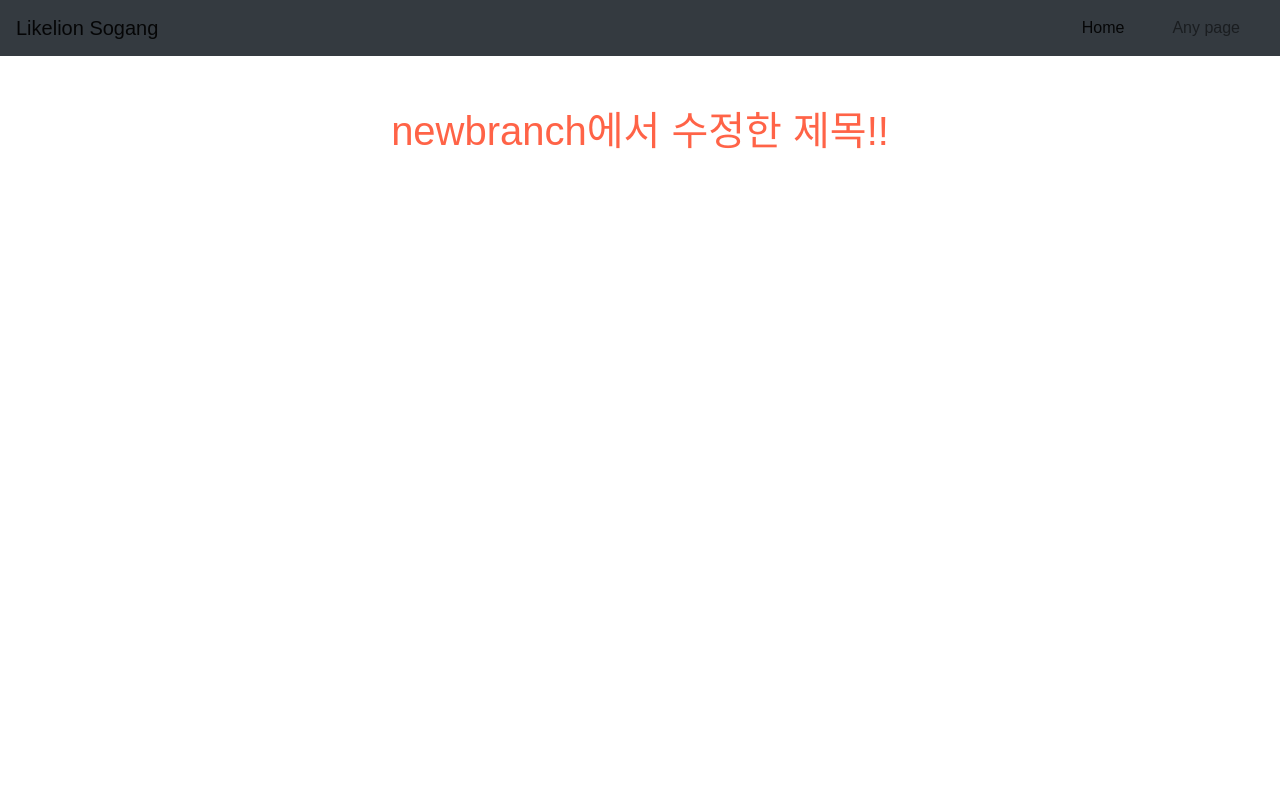
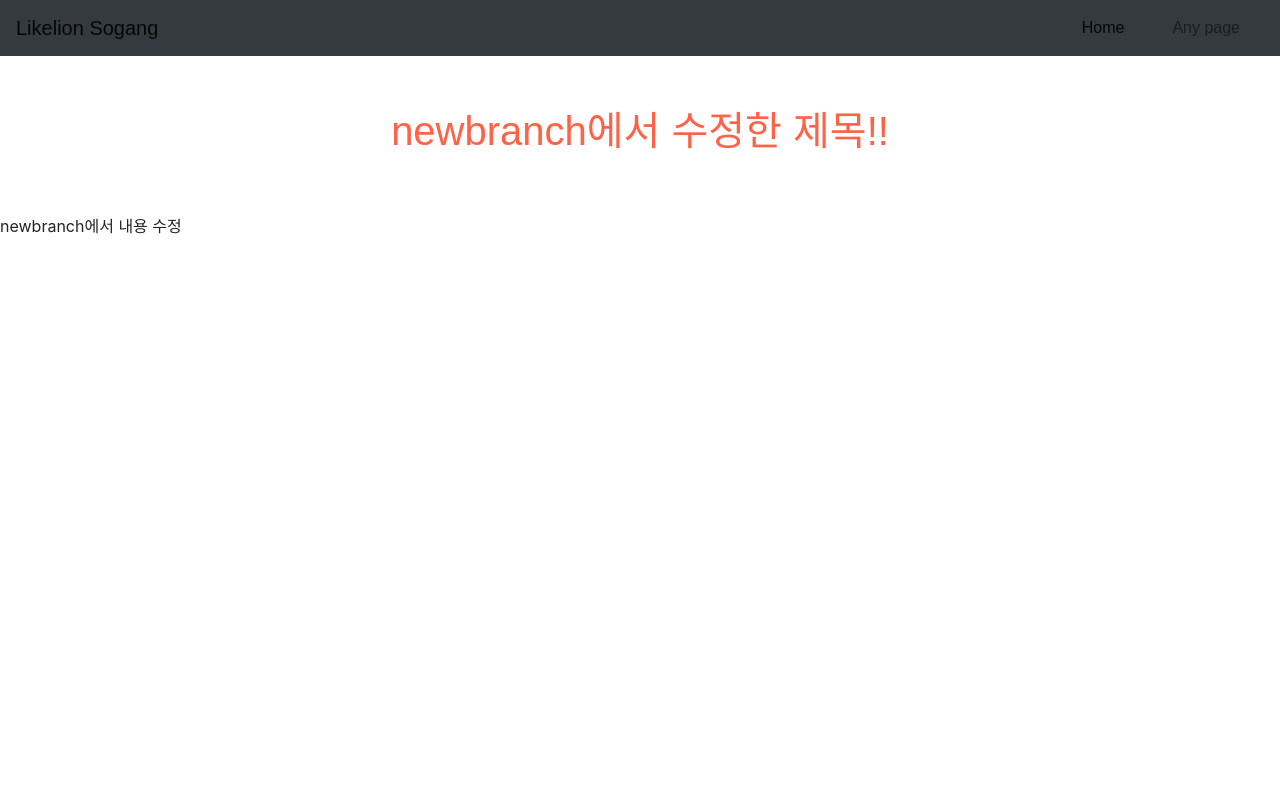
Before and after one commit to uk960214/gitpractice2, a Django app: page /page/ in a window 1280 px wide. Run offline with Django 3.2, Linux system fonts and the light colour scheme; some libraries are stand-ins or nearby versions; some web fonts are replaced.

Commit message:
page.html update in newbranch

```diff
--- a/mydiary/templates/mydiary/page.html
+++ b/mydiary/templates/mydiary/page.html
@@ -11,6 +11,6 @@
     </style>
 </head>
 <h1> newbranch에서 수정한 제목!! </h1>
-
+newbranch에서 내용 수정
 
 {% endblock %}
```
